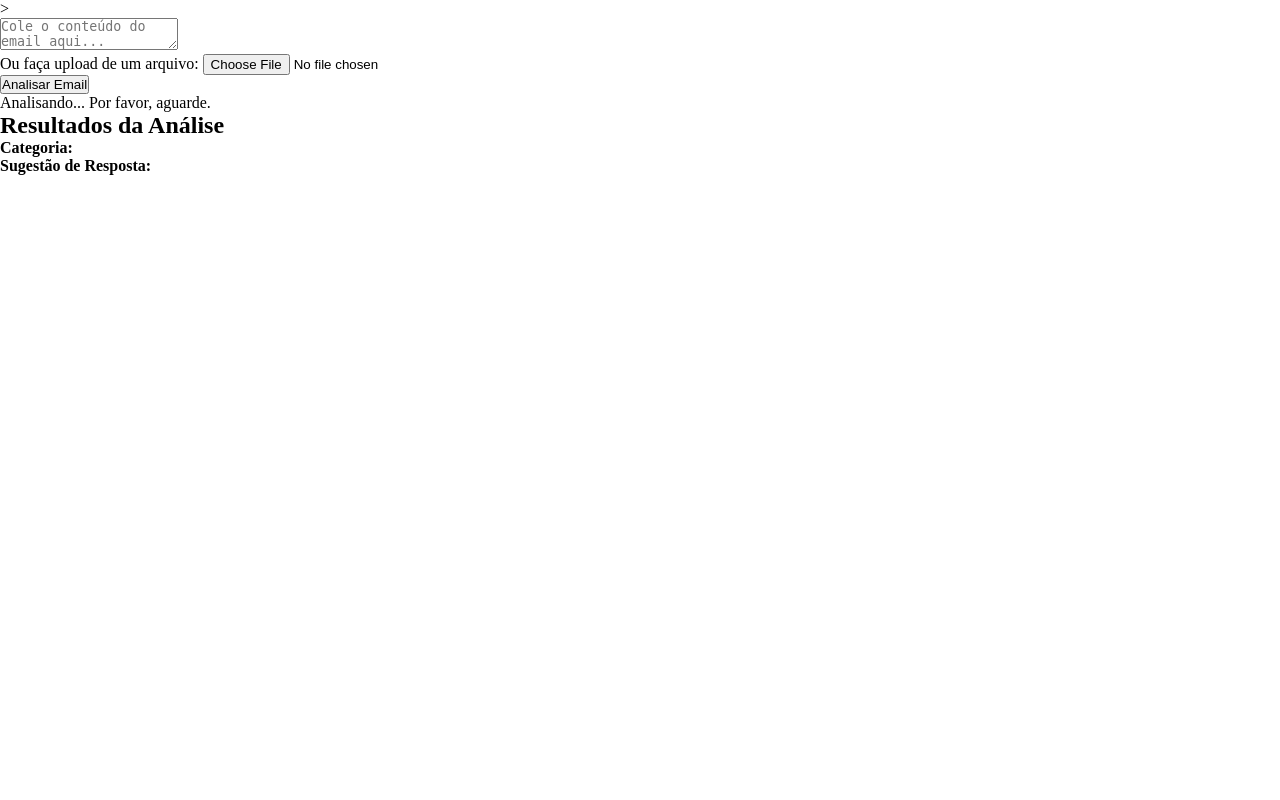
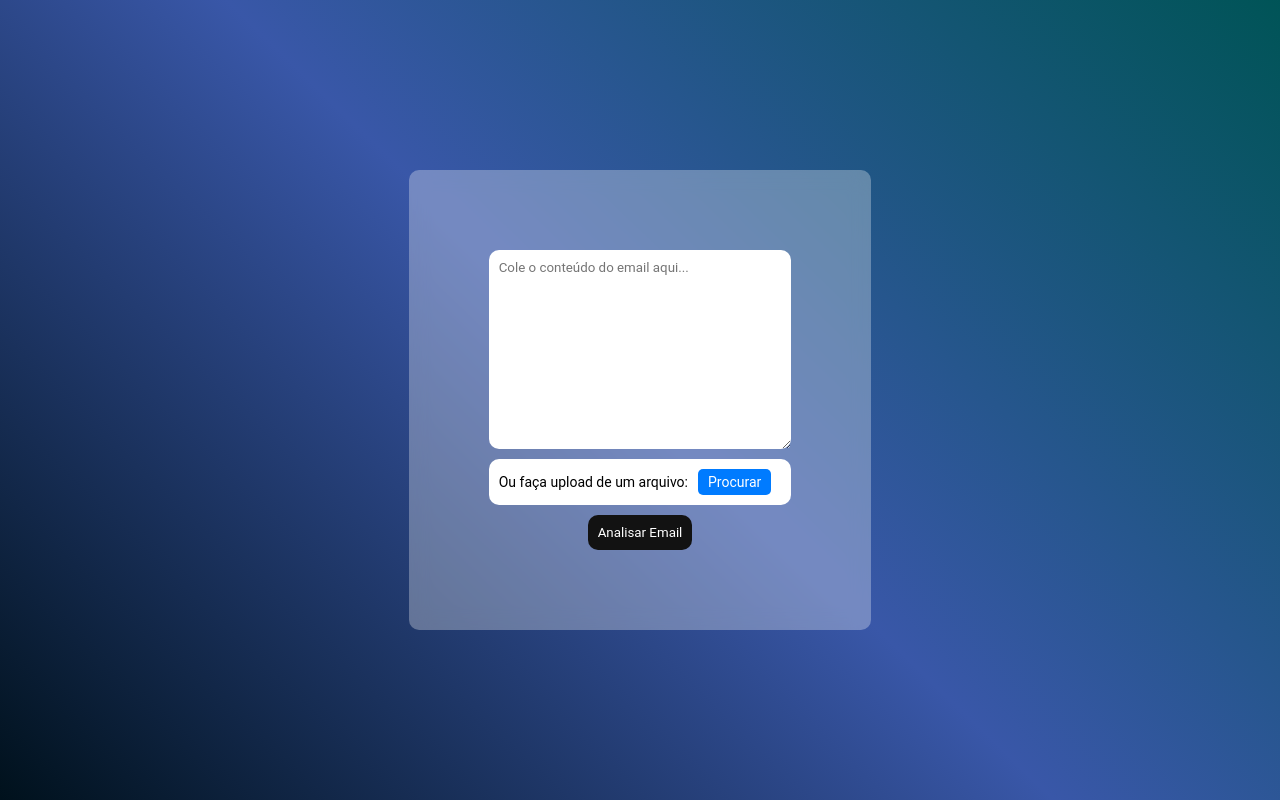
Before and after one commit to FranciscoCBueno/Atena, a Flask app: page / in a window 1280 px wide. Run offline with Flask 3, Linux system fonts and the light colour scheme.

Commit message:
Desenvolvimento da interface web

```diff
--- a/static/css/style.css
+++ b/static/css/style.css
@@ -1,4 +1,155 @@
 * {
+    font-family: Roboto, sans-serif;
     margin: 0;
     padding: 0;
 }
+
+body {
+    display: flex;
+    align-items: center;
+    justify-content: center;
+    background: linear-gradient(44deg,rgba(0, 17, 28, 1) 0%, rgba(57, 87, 168, 1) 50%, rgba(0, 84, 87, 1) 100%);
+    font-size: 14px;
+    height: 100vh;
+}
+
+.container {
+    display: flex;
+    flex-direction: column;
+    align-items: center;
+    justify-content: center;
+    color: white;
+    padding: 5rem;
+    background-color: rgba(255, 255, 255, 0.3);
+    backdrop-filter: blur(10px);
+    border-radius: 10px;
+}
+
+.hidden {
+    display: none;
+}
+
+#email-form {
+    display: flex;
+    flex-direction: column;
+    align-items: center;
+    justify-content: center;
+    gap: 10px;
+    height: 300px;
+}
+
+#texto-email {
+    width: 100%;
+    height: 100%;
+    border-radius: 10px;
+    padding: 10px;
+    box-sizing: border-box;
+    border: none;
+}
+
+.upload-area {
+    display: flex;
+    gap: 10px;
+    align-items: center;
+    justify-content: space-around;
+    background-color: white;
+    color: black;
+    padding: 10px;
+    box-sizing: border-box;
+    border-radius: 10px;
+    max-width: 520px;
+}
+
+#arquivo-email {
+    display: none;
+}
+
+#procurar-btn {
+    background-color: #007BFF;
+    color: white;
+    padding: 5px 10px;
+    border-radius: 5px;
+    cursor: pointer;
+}
+
+#procurar-btn:hover {
+    background-color: #0056b3;
+}
+
+.file-name-display {
+    white-space: nowrap;
+    overflow: hidden;
+    text-overflow: ellipsis;
+    flex-grow: 1;
+    text-align: left;
+    font-style: italic;
+    color: #555;
+}
+
+#analisar-btn {
+    padding: 10px;
+    border: none;
+    border-radius: 10px;
+    background-color: #121212;
+    color: white;
+    cursor: pointer;
+}
+
+#analisar-btn:hover {
+    background-color: #212121;
+}
+
+#loading {
+    padding: 10px;
+    margin: 10px;
+    margin-top: 2rem;
+    color: black;
+    background-color: white;
+    border-radius: 10px;
+    font-style: italic;
+}
+
+#loading-content {
+    display: flex;
+    align-items: center;
+    justify-content: center;
+}
+
+#loading-icon{
+    border: 1px solid white;
+    border-top: 1px solid black;
+    border-radius: 50%;
+    width: 15px;
+    height: 15px;
+    animation: spin 2s linear infinite;
+    display: inline-block;
+    margin-left: 5px;
+}
+
+@keyframes spin {
+  0% { transform: rotate(0deg); }
+  100% { transform: rotate(360deg); }
+}
+
+#results-container {
+    background-color: white;
+    color: black;
+    margin-top: 2rem;
+    padding: 10px;
+    border-radius: 10px;
+}
+
+#results-container h2 {
+    text-align: center;
+    margin-bottom: 10px;
+}
+
+#results {
+    display: flex;
+    flex-direction: column;
+    gap: 10px;
+}
+
+#resultado-categoria {
+    font-style: italic;
+}
--- a/static/js/script.js
+++ b/static/js/script.js
@@ -1,14 +1,13 @@
 document.addEventListener('DOMContentLoaded', () => {
     const form = document.getElementById('email-form');
     const loadingDiv = document.getElementById('loading');
-    const resultsDiv = document.getElementById('results');
+    const resultsDiv = document.getElementById('results-container');
     const categoriaSpan = document.getElementById('resultado-categoria');
     const sugestaoP = document.getElementById('resultado-sugestao');
 
     form.addEventListener('submit', async (event) => {
         event.preventDefault();
 
-        // Mostra o loading e esconde resultados antigos
         loadingDiv.classList.remove('hidden');
         resultsDiv.classList.add('hidden');
 
@@ -16,7 +15,6 @@ document.addEventListener('DOMContentLoaded', () => {
         const formData = new FormData(form);
 
         try {
-            // Chamada para a análise
             const response = await fetch('/analyze', {
                 method: 'POST',
                 body: formData
@@ -28,11 +26,9 @@ document.addEventListener('DOMContentLoaded', () => {
 
             const data = await response.json();
 
-            // Atualiza a página com os resultados
-            categoriaSpan.textContent = data.categoria || 'N/A';
+            categoriaSpan.textContent = data?.categoria?.toLowerCase() || 'N/A';
             sugestaoP.textContent = data.sugestao || 'N/A';
 
-            // Mostra os resultados
             resultsDiv.classList.remove('hidden');
 
         } catch (error) {
@@ -40,8 +36,29 @@ document.addEventListener('DOMContentLoaded', () => {
             sugestaoP.textContent = 'Ocorreu um erro ao processar a solicitação. Tente novamente.';
             resultsDiv.classList.remove('hidden');
         } finally {
-            // Esconde o loading em qualquer caso (sucesso ou erro)
             loadingDiv.classList.add('hidden');
         }
     });
 });
+
+document.addEventListener('DOMContentLoaded', () => {
+    const fileInput = document.getElementById('arquivo-email');
+    const fileNameDisplay = document.getElementById('file-name');
+
+    fileInput.addEventListener('change', () => {
+        if (fileInput.files.length > 0) {
+            let fileName = fileInput.files[0].name;
+            const maxLength = 15;
+
+            if (fileName.length > maxLength) {
+                const start = fileName.substring(0, 7);
+                const end = fileName.substring(fileName.length - 5);
+                fileName = `${start}...${end}`;
+            }
+
+            fileNameDisplay.textContent = fileName;
+        } else {
+            fileNameDisplay.textContent = 'Nenhum arquivo selecionado';
+        }
+    });
+});
--- a/templates/index.html
+++ b/templates/index.html
@@ -4,25 +4,33 @@
     <meta charset="UTF-8">
     <meta name="viewport" content="width=device-width, initial-scale=1.0">
     <title>Atena</title>
-    <link rel="stylesheet" href="{{ url_for('static', filename='css/style.css') }}">>
+    <link rel="stylesheet" href="{{ url_for('static', filename='css/style.css') }}">
 </head>
 <body>
     <div class="container">
         <form id="email-form">
             <textarea id="texto-email" name="texto" placeholder="Cole o conteúdo do email aqui..."></textarea>
             <div class="upload-area">
-                <label for="arquivo-email">Ou faça upload de um arquivo:</label>
-                <input type="file" id="arquivo-email" name="arquivo" accept=".txt,.pdf">
+                <span>Ou faça upload de um arquivo:</span>
+                <input type="file" id="arquivo-email" name="arquivo" accept=".txt,.pdf" value="Escolher arquivo">
+                <label for="arquivo-email" id="procurar-btn">Procurar</label>
+                <span id="file-name" class="file-name-display"></span>
             </div>
-            <button type="submit">Analisar Email</button>
+            <button type="submit" id="analisar-btn">Analisar Email</button>
         </form>
 
-        <div id="loading" class="hidden">Analisando... Por favor, aguarde.</div>
+        <div id="loading" class="hidden">
+            <div id="loading-content">
+                Analisando... Por favor, aguarde.
+                <div id="loading-icon"></div>
+            </div>
+        </div>
 
-        <div id="results" class="hidden">
+        <div id="results-container" class="hidden">
             <h2>Resultados da Análise</h2>
+            <div id="results">
                 <div class="result-item">
-                <strong>Categoria:</strong>
+                    <span>Este e-mail é</span>
                     <span id="resultado-categoria"></span>
                 </div>
                 <div class="result-item">
@@ -31,6 +39,7 @@
                 </div>
             </div>
         </div>
+    </div>
     <script src="{{ url_for('static', filename='js/script.js') }}"></script>
 </body>
 </html>
```
Lines whose indentation alone changed are shown as unchanged.
